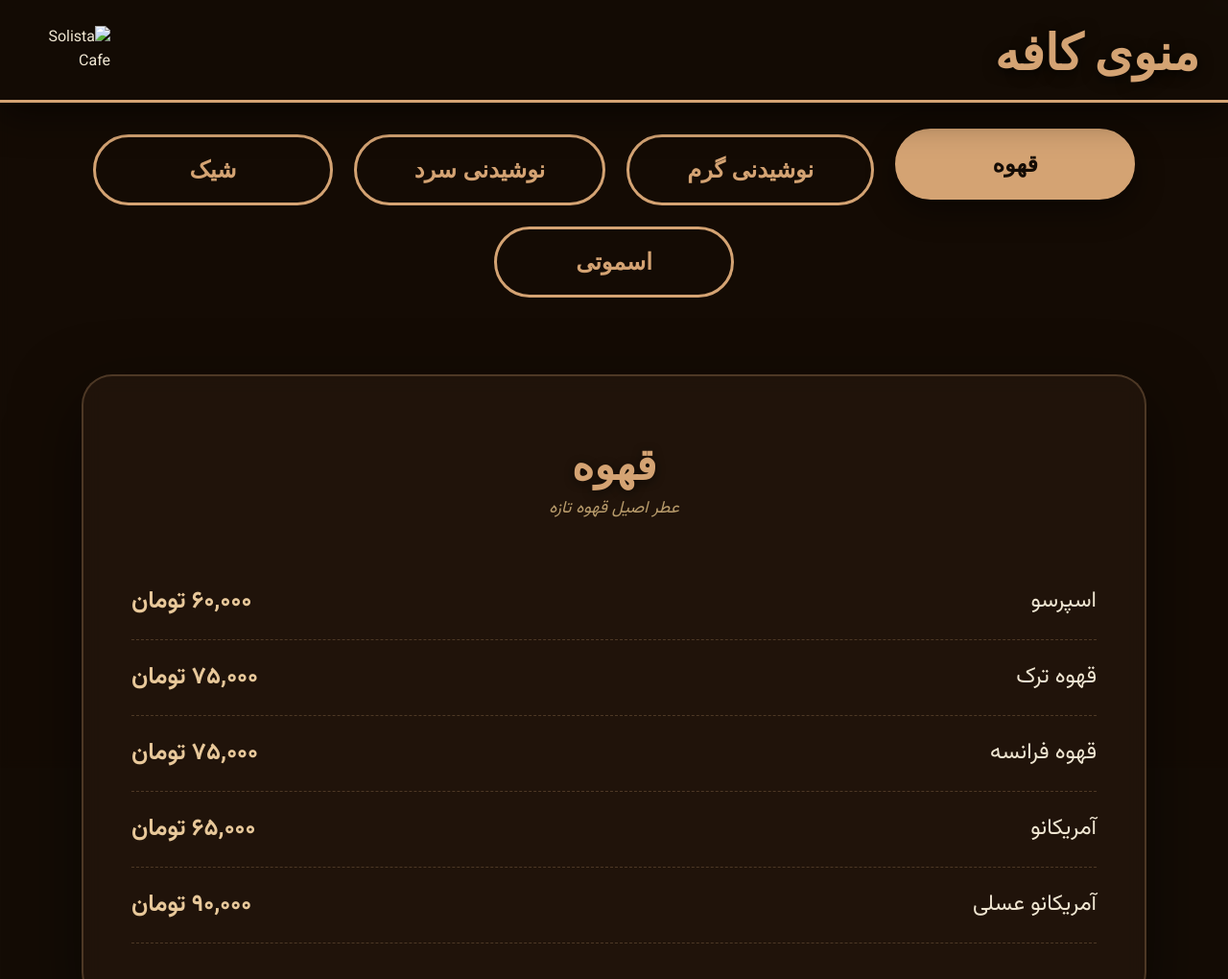
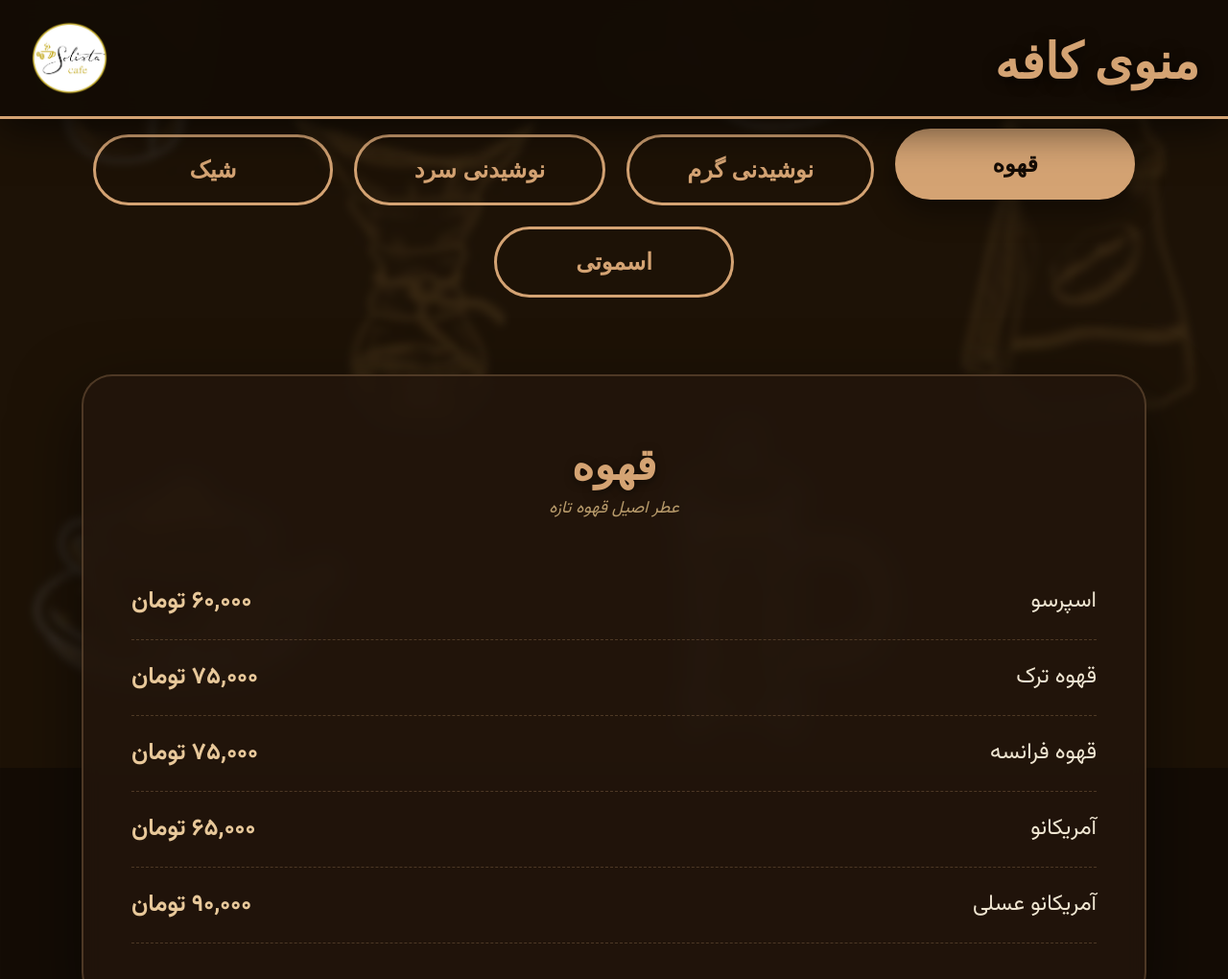
Before and after one commit to solistacaffe/solista_caffe_menu, a plain HTML site: page index.html in a window 1280 px wide. Shown: the top 1020 px of the page at 96% size. Drawn offline with nearby package versions, Linux system fonts and the light colour scheme.

Commit message:
Update index.html

```diff
--- a/index.html
+++ b/index.html
@@ -14,11 +14,11 @@
 
     <header class="header">
         <h1 class="title">منوی کافه</h1>
-        <img src="IMAGE/LOGO.png" alt="Solista Cafe" class="logo">
+        <img src="pic/LOGO.png" alt="Solista Cafe" class="logo">
     </header>
 
     <section class="hero">
-        <img src="IMAGE/BACK GROUND.jpg" alt="Coffee Background" class="bg-image">
+        <img src="pic/BACK GROUND.jpg" alt="Coffee Background" class="bg-image">
         <div class="overlay"></div>
 
         <div class="container">
@@ -96,4 +96,5 @@
 
     <script src="script.js"></script>
 </body>
+
 </html>
```
